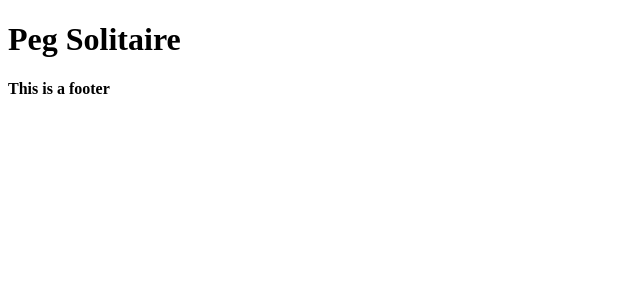
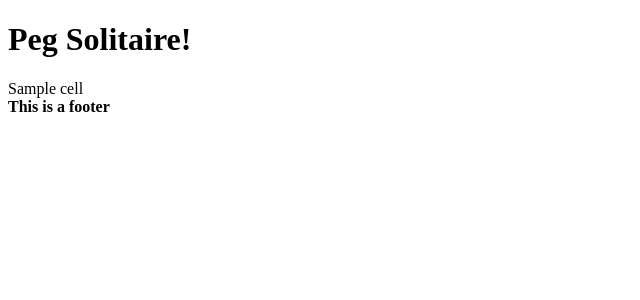
Before and after one commit to EliasPinno/GameSolver, a Django app: template templates/pegSolitaire.html in a window 1280 px wide. Shown: the part 26-326 px from the top of the page, without its empty margins (0-640 px from the left). Run offline with Django 4.2, Linux system fonts and the light colour scheme; the template is opened without the code that fills it: most values are stand-ins (such as "Sample title", 1, 10 or a date in 2020).

Commit message:
Added board template and inserted it into peg solitaire.

```diff
--- /dev/null
+++ b/templates/board.html
@@ -0,0 +1,7 @@
+{% for row in board %}
+    <div>
+    {% for cell in row %}
+        {{ cell }}
+    {% endfor %}
+    </div>
+{% endfor %}
--- a/templates/pegSolitaire.html
+++ b/templates/pegSolitaire.html
@@ -1,4 +1,5 @@
 {% extends "base.html" %}
 {% block content %}
-    <h1>Peg Solitaire</h1>
+    <h1>Peg Solitaire!</h1>
+    {% include 'board.html' %}
 {% endblock content %}
```
